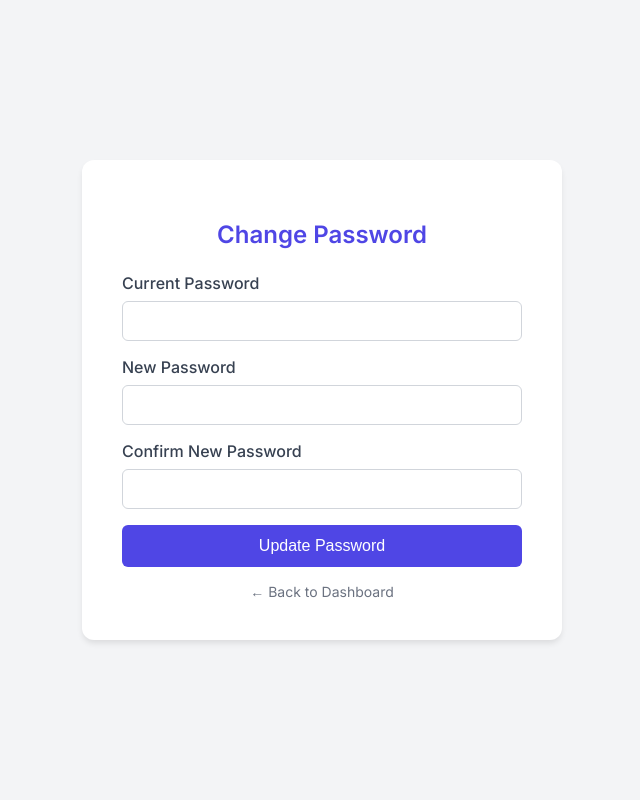
After one commit to xiaominshi/billete, a Flask app: page /change_password in a window 1280 px wide. The commit adds this page. Shown: the whole page, without its empty margins (318-958 px from the left). Run offline with Flask 2, Linux system fonts and the light colour scheme; a user stored in the database is signed in.

Commit message:
feat: add admin user registration and user password change functionality

```diff
--- a/server.py
+++ b/server.py
@@ -75,11 +75,94 @@ def login():
 
     return render_template('login.html')
 
+@app.route('/change_password', methods=['GET', 'POST'])
+@login_required
+def change_password():
+    from flask import session, render_template, request
+    import database
+    from sqlalchemy import text
+
+    if request.method == 'POST':
+        current_password = request.form.get('current_password')
+        new_password = request.form.get('new_password')
+        confirm_password = request.form.get('confirm_password')
+
+        if new_password != confirm_password:
+            return render_template('change_password.html', error="New passwords do not match")
+
+        username = session.get('username')
+        user = database.get_user_by_username(username)
+
+        if not user:
+            return render_template('change_password.html', error="User not found")
+
+        # Verify current password (support both hash and plain text)
+        is_valid = False
+        try:
+            if check_password_hash(user['password_hash'], current_password):
+                is_valid = True
+        except:
+            pass
+
+        if not is_valid and user['password_hash'] == current_password:
+            is_valid = True
+
+        if not is_valid:
+            return render_template('change_password.html', error="Incorrect current password")
+
+        # Update password
+        new_hash = generate_password_hash(new_password)
+        try:
+            with database.engine.connect() as conn:
+                conn.execute(
+                    text("UPDATE users SET password_hash = :pwd WHERE id = :uid"),
+                    {"pwd": new_hash, "uid": user['id']}
+                )
+                conn.commit()
+            return render_template('change_password.html', success="Password updated successfully!")
+        except Exception as e:
+            return render_template('change_password.html', error=f"Database error: {str(e)}")
+
+    return render_template('change_password.html')
+
 @app.route('/logout')
 def logout():
     from flask import session, redirect, url_for
     session.clear()
     return redirect(url_for('login'))
+
+@app.route('/register', methods=['GET', 'POST'])
+@login_required
+def register():
+    from flask import session, redirect, url_for, flash
+    import database
+
+    # Only 'admin' can access this page
+    if session.get('username') != 'admin':
+        return "Access Denied: Admin privileges required.", 403
+
+    if request.method == 'POST':
+        username = request.form.get('username')
+        password = request.form.get('password')
+
+        if not username or not password:
+            return render_template('register.html', error="Username and password are required")
+
+        if database.get_user_by_username(username):
+            return render_template('register.html', error=f"User '{username}' already exists")
+
+        # Store as plain text if using the fallback compatibility mode,
+        # OR use hash if you want to enforce security.
+        # Given previous context, let's use hash but our login logic now supports both.
+        # Ideally we use hash.
+        password_hash = generate_password_hash(password)
+
+        if database.create_user(username, password_hash):
+            return render_template('register.html', success=f"User '{username}' created successfully!")
+        else:
+            return render_template('register.html', error="Database error")
+
+    return render_template('register.html')
 
 @app.route('/')
 @login_required
--- /dev/null
+++ b/templates/change_password.html
@@ -0,0 +1,120 @@
+<!DOCTYPE html>
+<html lang="en">
+<head>
+    <meta charset="UTF-8">
+    <meta name="viewport" content="width=device-width, initial-scale=1.0">
+    <title>Change Password</title>
+    <link href="https://fonts.googleapis.com/css2?family=Inter:wght@400;500;600&display=swap" rel="stylesheet">
+    <style>
+        body {
+            font-family: 'Inter', sans-serif;
+            background-color: #F3F4F6;
+            display: flex;
+            justify-content: center;
+            align-items: center;
+            height: 100vh;
+            margin: 0;
+        }
+        .container {
+            background-color: white;
+            padding: 40px;
+            border-radius: 12px;
+            box-shadow: 0 4px 6px -1px rgba(0, 0, 0, 0.1);
+            width: 100%;
+            max-width: 400px;
+        }
+        h2 {
+            text-align: center;
+            color: #4F46E5;
+            margin-bottom: 24px;
+        }
+        .form-group {
+            margin-bottom: 16px;
+        }
+        label {
+            display: block;
+            margin-bottom: 8px;
+            color: #374151;
+            font-weight: 500;
+        }
+        input {
+            width: 100%;
+            padding: 10px;
+            border: 1px solid #D1D5DB;
+            border-radius: 6px;
+            box-sizing: border-box;
+            font-size: 16px;
+        }
+        input:focus {
+            outline: none;
+            border-color: #4F46E5;
+            ring: 2px solid #4F46E5;
+        }
+        button {
+            width: 100%;
+            padding: 12px;
+            background-color: #4F46E5;
+            color: white;
+            border: none;
+            border-radius: 6px;
+            font-size: 16px;
+            font-weight: 500;
+            cursor: pointer;
+            transition: background-color 0.2s;
+        }
+        button:hover {
+            background-color: #4338ca;
+        }
+        .error {
+            color: #EF4444;
+            text-align: center;
+            margin-bottom: 16px;
+            font-size: 14px;
+        }
+        .success {
+            color: #10B981;
+            text-align: center;
+            margin-bottom: 16px;
+            font-size: 14px;
+        }
+        .back-link {
+            display: block;
+            text-align: center;
+            margin-top: 16px;
+            color: #6B7280;
+            text-decoration: none;
+            font-size: 14px;
+        }
+        .back-link:hover {
+            color: #374151;
+        }
+    </style>
+</head>
+<body>
+    <div class="container">
+        <h2>Change Password</h2>
+        {% if error %}
+        <div class="error">{{ error }}</div>
+        {% endif %}
+        {% if success %}
+        <div class="success">{{ success }}</div>
+        {% endif %}
+        <form method="POST">
+            <div class="form-group">
+                <label for="current_password">Current Password</label>
+                <input type="password" id="current_password" name="current_password" required>
+            </div>
+            <div class="form-group">
+                <label for="new_password">New Password</label>
+                <input type="password" id="new_password" name="new_password" required>
+            </div>
+            <div class="form-group">
+                <label for="confirm_password">Confirm New Password</label>
+                <input type="password" id="confirm_password" name="confirm_password" required>
+            </div>
+            <button type="submit">Update Password</button>
+        </form>
+        <a href="/" class="back-link">← Back to Dashboard</a>
+    </div>
+</body>
+</html>
--- a/templates/index.html
+++ b/templates/index.html
@@ -505,6 +505,7 @@
                 {% if username %}
                 <div style="font-size: 13px; color: var(--text-main); display: flex; align-items: center; gap: 8px; background: white; padding: 4px 8px; border-radius: 6px; box-shadow: 0 1px 2px rgba(0,0,0,0.05);">
                     <span style="font-weight: 600;">👤 {{ username }}</span>
+                    <a href="/change_password" style="color: #4F46E5; text-decoration: none; font-size: 12px; border-left: 1px solid #E5E7EB; padding-left: 8px;" title="Change Password">🔑</a>
                     <a href="/logout" style="color: #EF4444; text-decoration: none; font-size: 12px; border-left: 1px solid #E5E7EB; padding-left: 8px;" title="Sign Out">退出 ➜</a>
                 </div>
                 {% endif %}
```
Also changed, not shown: templates/register.html (added, +116 -0 lines).
